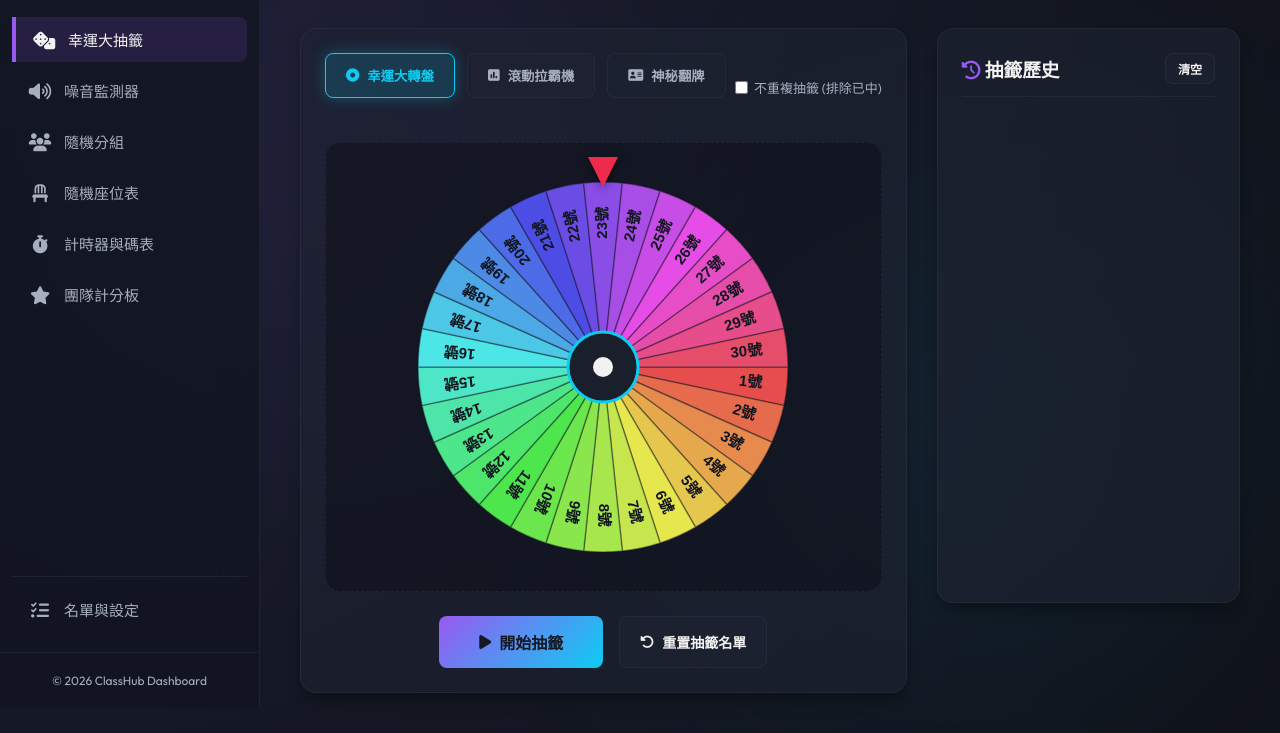
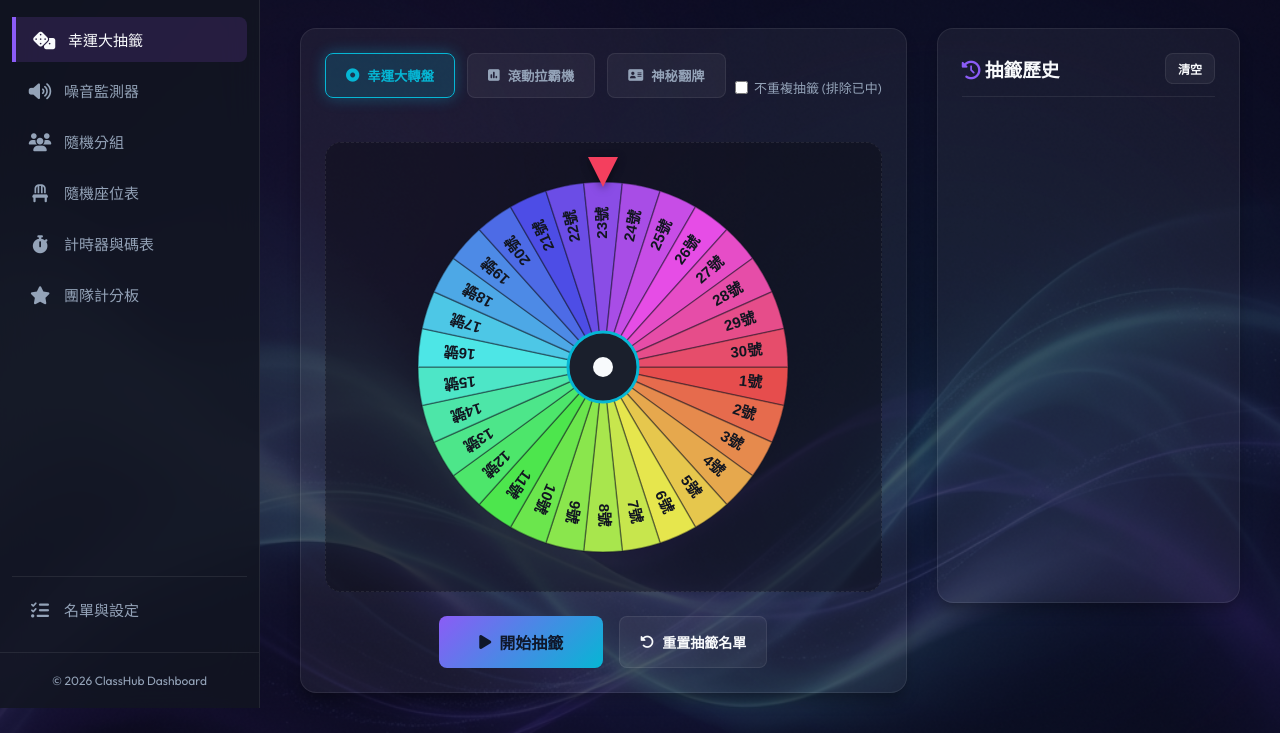
Before and after one commit to changyiwu/class-tools-2, a website built with Vite: page index.html in a window 1280 px wide. Shown: the part 92-825 px from the top of the page. Built offline with nearby package versions, Linux system fonts and the light colour scheme.

Commit message:
style: sync background image and color theme with teaching-web

```diff
--- a/css/style.css
+++ b/css/style.css
@@ -4,29 +4,29 @@
   --font-primary: 'Outfit', sans-serif;
   --font-accent: 'Fredoka', sans-serif;
 
-  /* Premium HSL Color Palette */
-  --bg-dark: hsl(226, 23%, 11%);
-  --bg-card: hsla(224, 25%, 16%, 0.6);
-  --bg-card-hover: hsla(224, 25%, 20%, 0.85);
-  --border-color: hsla(225, 20%, 25%, 0.4);
-  --border-glow: hsla(225, 30%, 40%, 0.6);
-
-  --text-main: hsl(0, 0%, 95%);
-  --text-muted: hsl(220, 15%, 70%);
-  --text-dark: hsl(226, 23%, 11%);
-
-  /* Neon Accent Colors */
-  --accent-primary: hsl(265, 85%, 65%);   /* Purple */
-  --accent-secondary: hsl(190, 90%, 50%); /* Cyan */
+  /* Premium Color Palette (Synced with teaching-web) */
+  --bg-dark: #0a081c;
+  --bg-card: rgba(255, 255, 255, 0.05);
+  --bg-card-hover: rgba(255, 255, 255, 0.1);
+  --border-color: rgba(255, 255, 255, 0.08);
+  --border-glow: rgba(255, 255, 255, 0.2);
+
+  --text-main: #f8fafc;
+  --text-muted: #94a3b8;
+  --text-dark: #0f172a;
+
+  /* Neon Accent Colors (Synced with teaching-web) */
+  --accent-primary: #8b5cf6;   /* Purple */
+  --accent-secondary: #06b6d4; /* Cyan */
   --accent-success: hsl(145, 80%, 45%);   /* Green */
   --accent-warning: hsl(35, 95%, 55%);    /* Orange/Yellow */
-  --accent-danger: hsl(350, 85%, 55%);    /* Red */
+  --accent-danger: #f43f5e;    /* Red/Accent */
 
   /* Gradients */
   --grad-main: linear-gradient(135deg, var(--accent-primary), var(--accent-secondary));
   --grad-success: linear-gradient(135deg, var(--accent-success), hsl(175, 85%, 45%));
   --grad-danger: linear-gradient(135deg, var(--accent-danger), hsl(320, 85%, 50%));
-  --grad-bg: radial-gradient(circle at 0% 0%, hsl(230, 30%, 15%) 0%, hsl(226, 23%, 8%) 100%);
+  --grad-bg: linear-gradient(rgba(10, 8, 28, 0.75), rgba(10, 8, 28, 0.75)), url('/background.png');
 
   /* Utility */
   --radius-sm: 8px;
@@ -53,6 +53,10 @@ body {
   font-family: var(--font-primary);
   background: var(--bg-dark);
   background-image: var(--grad-bg);
+  background-attachment: fixed;
+  background-position: center;
+  background-repeat: no-repeat;
+  background-size: cover;
   color: var(--text-main);
   min-height: 100vh;
   overflow-x: hidden;
```
Also changed, not shown: public/background.png (added).
